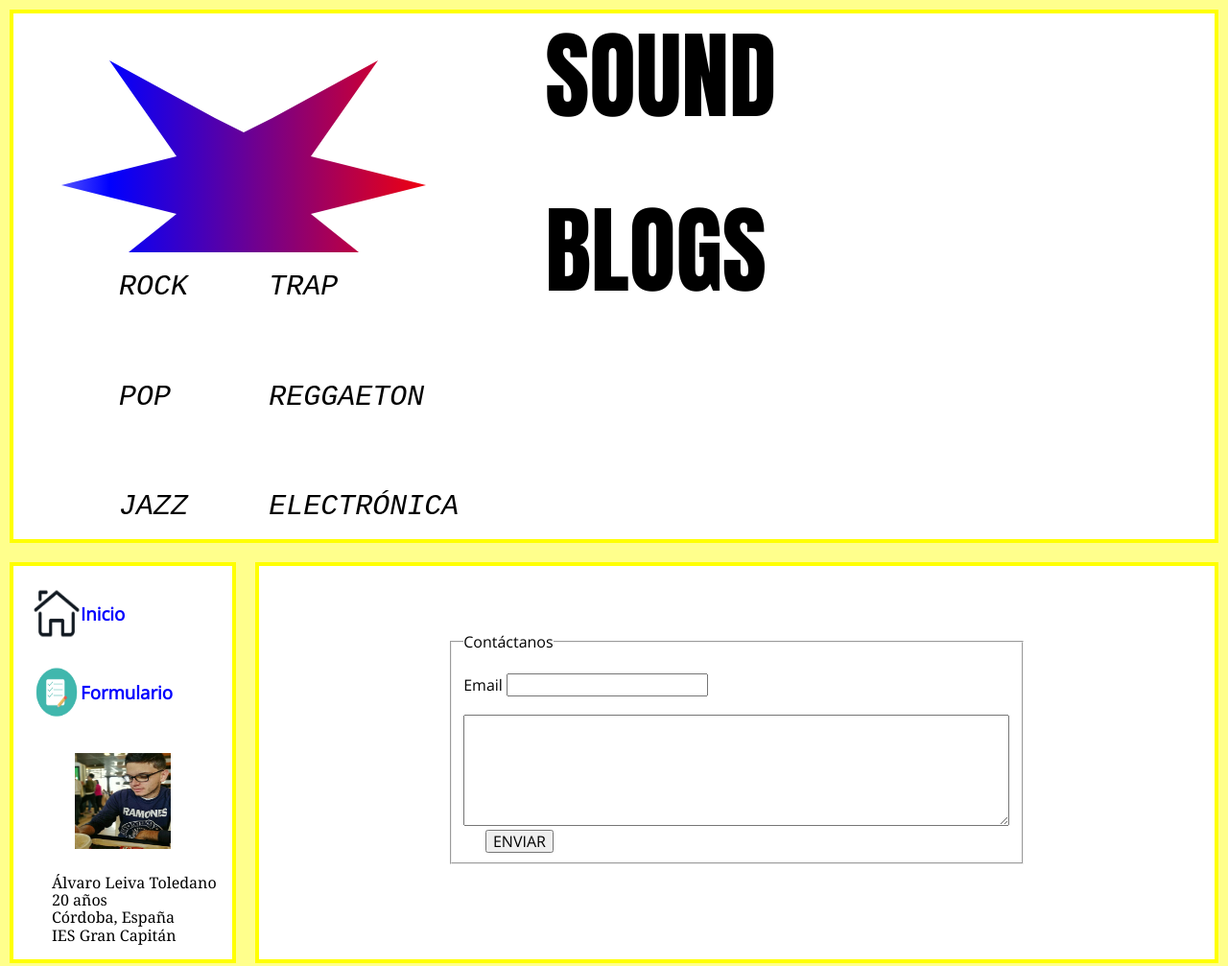
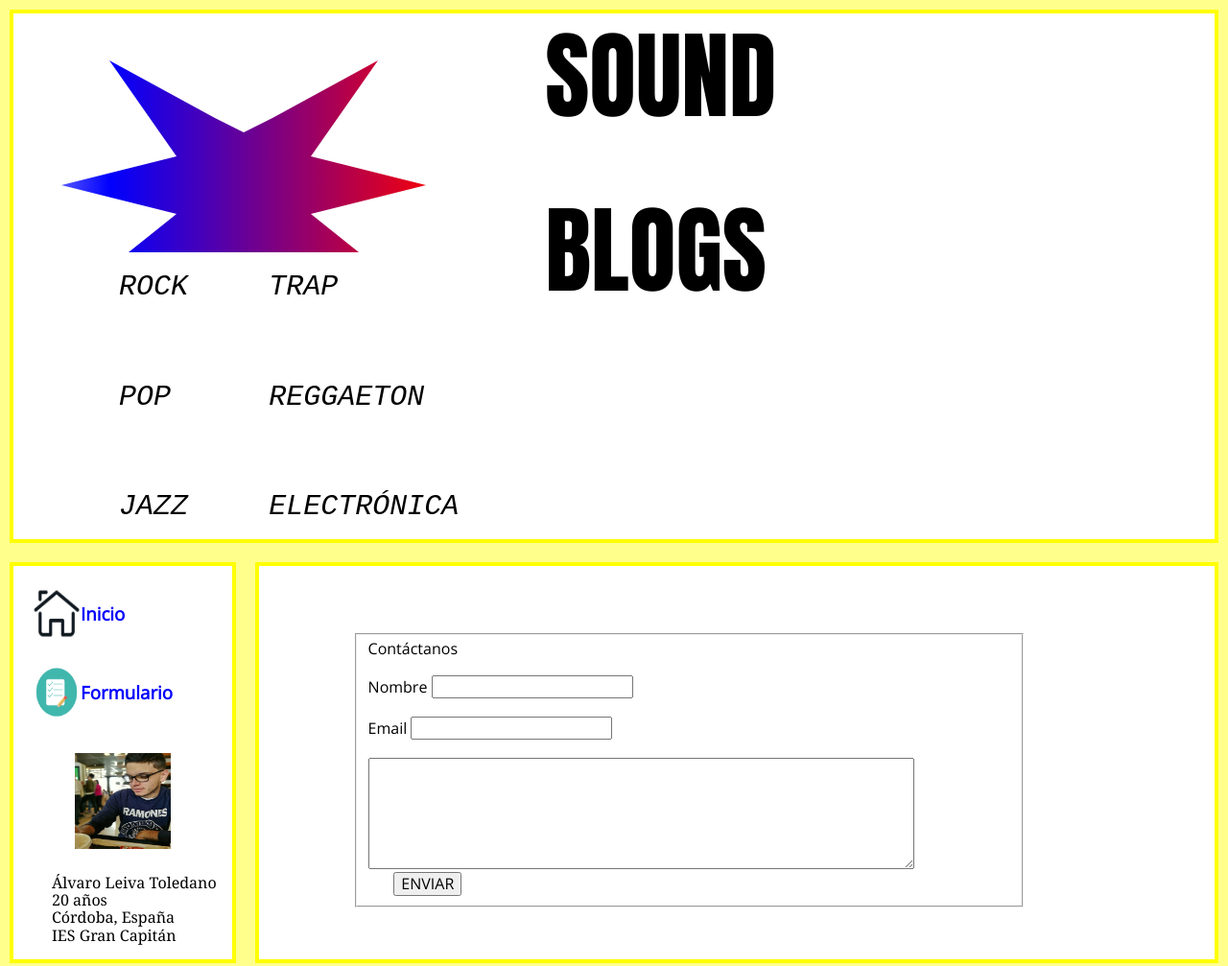
Before and after one commit to alvaroolt/Practica10-DIW, a plain HTML site: page formulario.html in a window 1280 px wide. Shown: the top 1007 px of the page at 96% size. Drawn offline with nearby package versions, Linux system fonts and the light colour scheme.

Commit message:
Formulario mejor optimizado

```diff
--- a/css/styles.css
+++ b/css/styles.css
@@ -119,7 +119,8 @@ footer{
 }
 
 fieldset{
-    margin:7% 20% 0% 20%;
+    margin:7% 20% 0% 10%;
+    *text-align: left;
 }
 
 fieldset button{
--- a/formulario.html
+++ b/formulario.html
@@ -66,11 +66,15 @@
         </nav>
         <section>
             <fieldset>
-                <legend>Contáctanos</legend><br />
-                <label for="email">Email</label>
-                <input type="text" name="email" id="email" size="20"><br /><br />
-                <textarea rows="6" cols="60"></textarea>
-                <button input type="submit">ENVIAR</button>
+                <form>
+                    <legend>Contáctanos</legend><br />
+                    <label for="nombre">Nombre</label>
+                    <input type="text" name="nombre" id="nombre" size="20" required><br /><br />
+                    <label for="email">Email</label>
+                    <input type="email" name="email" id="email" size="20" pattern="[a-zA-Z0-9_]+([.][a-zA-Z0-9_]+)*@[a-zA-Z0-9_]+([.][a-zA-Z0-9_]+)*[.][a-zA-Z]{1,5}" required><br /><br />
+                    <textarea rows="6" cols="60" required></textarea>
+                    <button input type="submit">ENVIAR</button>
+                </form>
             </fieldset>
 
         </section>
```
Also changed, not shown: index.html (+1 -1 lines).
